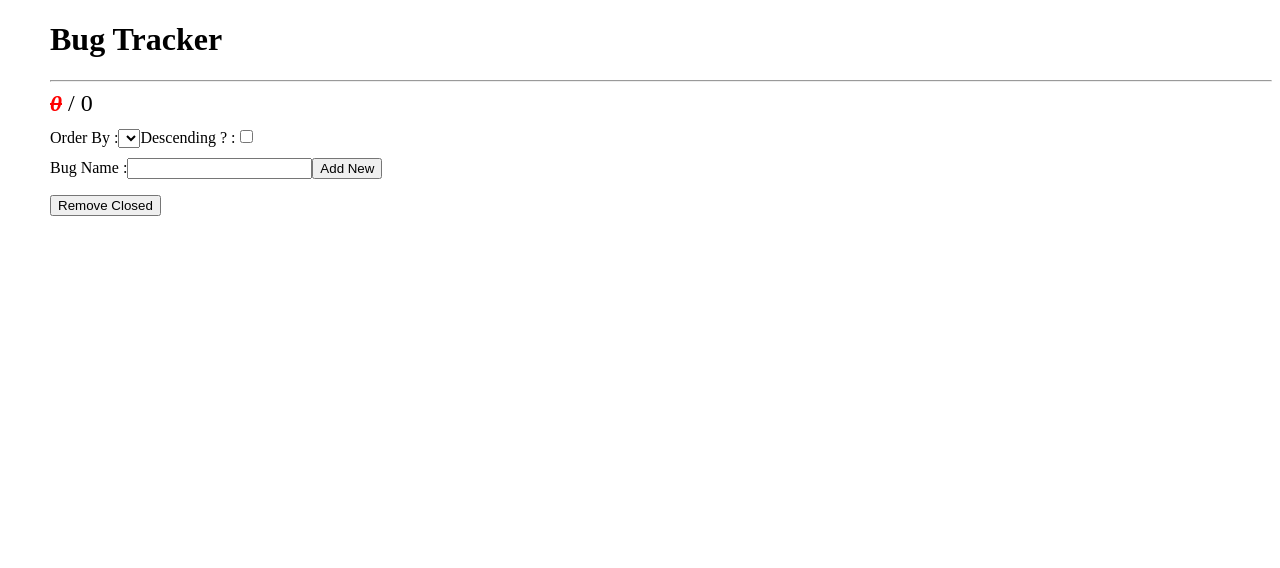
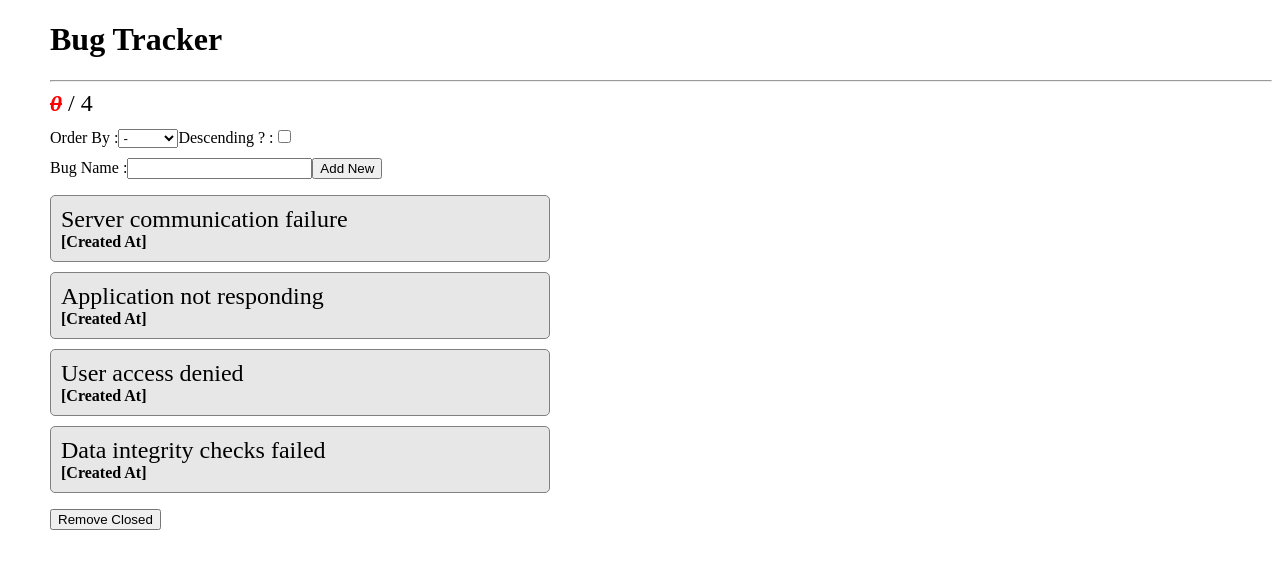
Before and after one commit to tkmagesh/TataElxsi-Angular-Feb-2019, an Angular app in the folder bug-tracker-app/: page / in a window 1280 px wide. Shown: the top 568 px of the page. Built offline with nearby package versions, Linux system fonts and the light colour scheme.

Commit message:
sort implementation - part - 1

```diff
--- a/bug-tracker-app/src/app/app.module.ts
+++ b/bug-tracker-app/src/app/app.module.ts
@@ -7,12 +7,14 @@ import { BugTrackerComponent } from './bugTracker/bugTracker.component';
 import { BugOperationsService } from './bugTracker/services/bugOperations.service';
 
 import { TrimTextPipe } from './bugTracker/pipes/trimText.pipe';
+import { SortPipe } from './bugTracker/pipes/sort.pipe';
 
 @NgModule({
   declarations: [
     AppComponent
     , BugTrackerComponent
     , TrimTextPipe
+    , SortPipe
   ],
   imports: [
     BrowserModule
--- a/bug-tracker-app/src/app/bugTracker/bugTracker.component.html
+++ b/bug-tracker-app/src/app/bugTracker/bugTracker.component.html
@@ -5,12 +5,13 @@
 </section>
 <section class="sort">
 	<label for="">Order By :</label>
-	<select name="" id="">
-		<option value=""></option>
-		<option value=""></option>
+	<select (change)="sortBugAttr = $event.target.value">
+		<option value=""> - </option>
+		<option value="name">Name</option>
+		<option value="isClosed">Status</option>
 	</select>
 	<label for="">Descending ? :</label>
-	<input type="checkbox" name="" id="">
+	<input type="checkbox" (change)="sortBugDesc = $event.target.checked">
 </section>
 <section class="edit">
 	<label for="">Bug Name :</label>
@@ -19,7 +20,7 @@
 </section>
 <section class="list">
 	<ol>
-		<li *ngFor="let bug of bugs">
+		<li *ngFor="let bug of ( bugs | sort:sortBugAttr:sortBugDesc ) ">
 			<span
 				class="bugname"
 				(click)="onBugNameClick(bug)"
--- a/bug-tracker-app/src/app/bugTracker/bugTracker.component.ts
+++ b/bug-tracker-app/src/app/bugTracker/bugTracker.component.ts
@@ -19,8 +19,14 @@ export class BugTrackerComponent{
 	}
 	*/
 
+	public sortBugAttr : string = '';
+	public sortBugDesc : boolean = false;
+
 	constructor(private bugOperationsService : BugOperationsService){
-
+		this.bugs.push(this.bugOperationsService.createNew('Server communication failure'));
+		this.bugs.push(this.bugOperationsService.createNew('Application not responding'));
+		this.bugs.push(this.bugOperationsService.createNew('User access denied'));
+		this.bugs.push(this.bugOperationsService.createNew('Data integrity checks failed'));
 	}
 
 	onAddNewClick(newBugName : string){
--- /dev/null
+++ b/bug-tracker-app/src/app/bugTracker/pipes/sort.pipe.ts
@@ -0,0 +1,31 @@
+import { Pipe, PipeTransform } from '@angular/core';
+
+interface Comparer{
+	(p1 : any, p2 : any) : number
+}
+
+@Pipe({
+	name: 'sort'
+})
+export class SortPipe implements PipeTransform {
+
+	private getDescendingComparerFor(comparer : Comparer) : Comparer{
+		return function(p1 : any, p2 : any) : number {
+			return comparer(p1, p2) * -1;
+	    }
+	}
+	private getComparerFor(attrName : string) : Comparer {
+		return function(p1 : any, p2 : any) : number {
+			if (p1[attrName] < p2[attrName]) return -1;
+			if (p1[attrName] > p2[attrName]) return 1;
+			return 0;
+	    }
+	}
+	transform(data: any[], attrName : string, isDescending : boolean = false): any[] {
+		if (!data || !data.length || !attrName) return data;
+		let comparer = this.getComparerFor(attrName);
+		if (isDescending)
+			comparer = this.getDescendingComparerFor(comparer);
+		return data.sort(comparer);
+	}
+}
```
